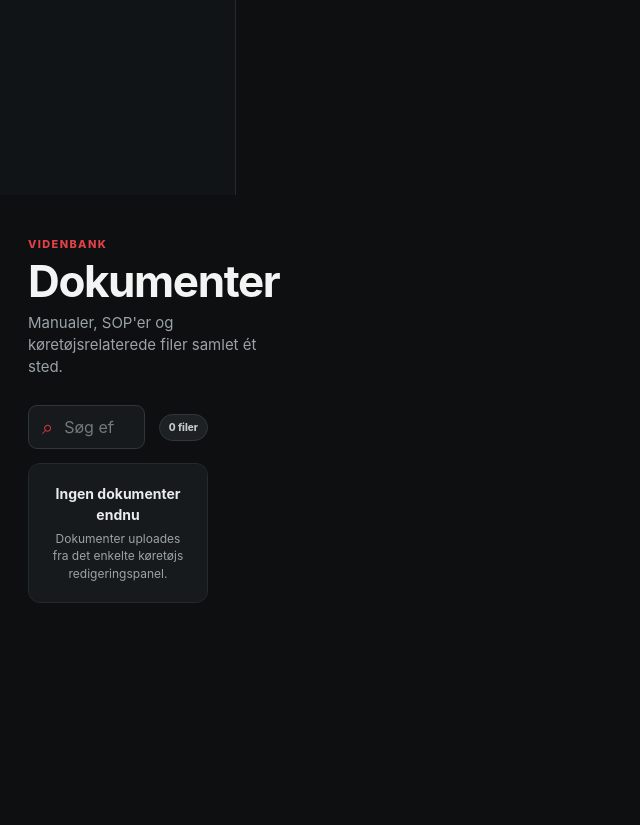
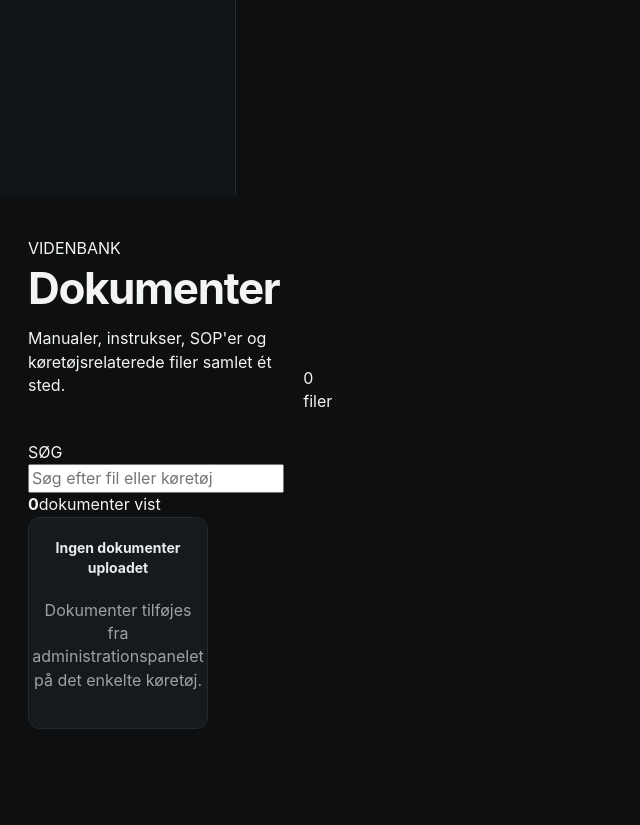
Before and after one commit to flr45/Pakkeliste_SBR, a FastAPI app: page /documents in a window 1280 px wide. Shown: the part 605-1430 px from the top of the page, without its empty margins (0-640 px from the left). Before the commit the page ends 1208 px from the top, so only its background shows below. Run offline with FastAPI, Linux system fonts and the light colour scheme; data that the repository does not hold is empty.

Commit message:
Redesign the operational document library

```diff
--- a/templates/documents.html
+++ b/templates/documents.html
@@ -2,27 +2,24 @@
 {% block title %}Dokumenter · SBR Operativ Portal{% endblock %}
 {% block content %}
 <header class="page-header">
-  <div>
-    <p class="kicker">Videnbank</p>
-    <h1>Dokumenter</h1>
-    <p class="lead">Manualer, SOP'er og køretøjsrelaterede filer samlet ét sted.</p>
-  </div>
+  <div><div class="eyebrow">VIDENBANK</div><h1>Dokumenter</h1><p>Manualer, instrukser, SOP'er og køretøjsrelaterede filer samlet ét sted.</p></div>
+  <span class="count-chip">{{ documents|length }} filer</span>
 </header>
 
-<section class="toolbar">
-  <label class="search-field"><span>⌕</span><input id="documentFilter" type="search" placeholder="Søg efter dokument" autocomplete="off"></label>
-  <span class="count-label">{{ documents|length }} filer</span>
+<section class="filter-panel">
+  <label class="filter-search"><span>SØG</span><input id="documentFilter" type="search" placeholder="Søg efter fil eller køretøj" autocomplete="off"></label>
+  <div class="filter-summary"><strong id="documentVisibleCount">{{ documents|length }}</strong><span>dokumenter vist</span></div>
 </section>
 
-<div id="documentDirectory" class="document-list">
+<div id="documentDirectory" class="document-list directory-list">
   {% for document in documents %}
     <a class="document-row" href="{{ document.path }}" target="_blank" rel="noopener" data-search="{{ document.filename|lower }} {{ document.vehicle.name|lower }}">
-      <span class="document-icon">PDF</span>
-      <span><strong>{{ document.filename }}</strong><small>{{ document.vehicle.name }}</small></span>
-      <span class="row-arrow">↗</span>
+      <span class="document-type">FIL</span>
+      <span class="document-copy"><strong>{{ document.filename }}</strong><small>{{ document.vehicle.name }}</small></span>
+      <span class="document-action">Åbn ↗</span>
     </a>
   {% else %}
-    <div class="empty-panel"><strong>Ingen dokumenter endnu</strong><span>Dokumenter uploades fra det enkelte køretøjs redigeringspanel.</span></div>
+    <div class="empty-panel"><strong>Ingen dokumenter uploadet</strong><p>Dokumenter tilføjes fra administrationspanelet på det enkelte køretøj.</p></div>
   {% endfor %}
 </div>
 <p id="documentEmptySearch" class="empty-search hidden">Ingen dokumenter matcher søgningen.</p>
```
